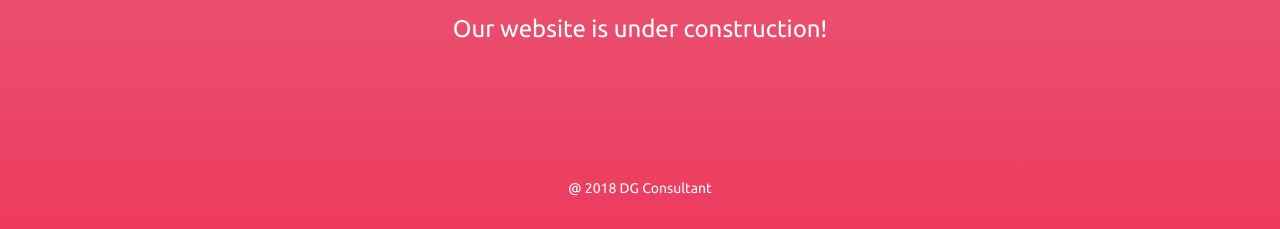
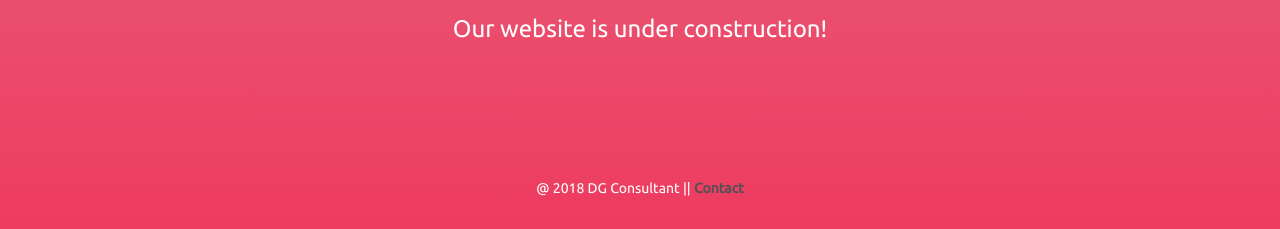
Before and after one commit to Hassancxpm/rfit-wait, a plain HTML site: page index.html in a window 1280 px wide. Shown: the part 571-800 px from the top of the page. Drawn offline with Linux system fonts and the light colour scheme.

Commit message:
add link contact

```diff
--- a/css/main.css
+++ b/css/main.css
@@ -361,7 +361,10 @@ Primary use:
 
 /*---------------------------------------------*/
 
-
+.alink {
+  color: #515158;
+  font-weight: 900;
+}
 
 
 /*==================================================================
--- a/index.html
+++ b/index.html
@@ -59,7 +59,7 @@
 		</div>
 
 		<span class="s1-txt2 txt-center">
-			@ 2018 DG Consultant
+			@ 2018 DG Consultant || <a class="alink" href="https://dweb.typeform.com/to/Lgj3H8" target="_blank">Contact</a>
 		</span>
 
 	</div>
```
Also changed, not shown: images/icons/favicon.ico (deleted), images/icons/video-16-9.jpg (deleted).
